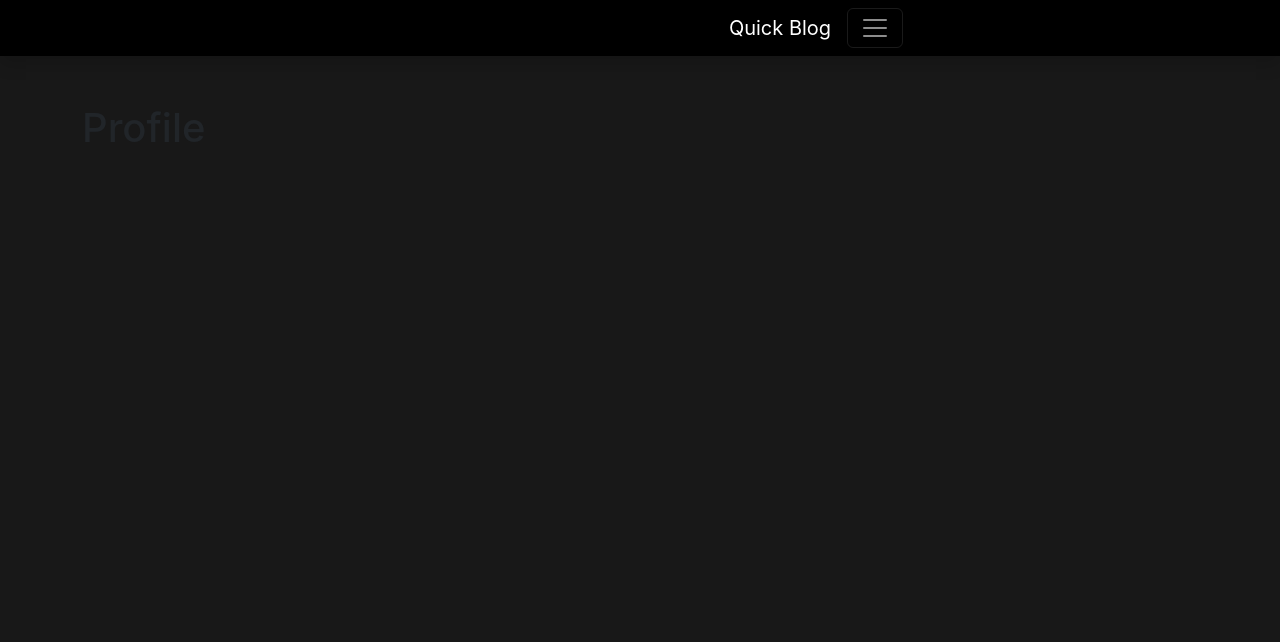
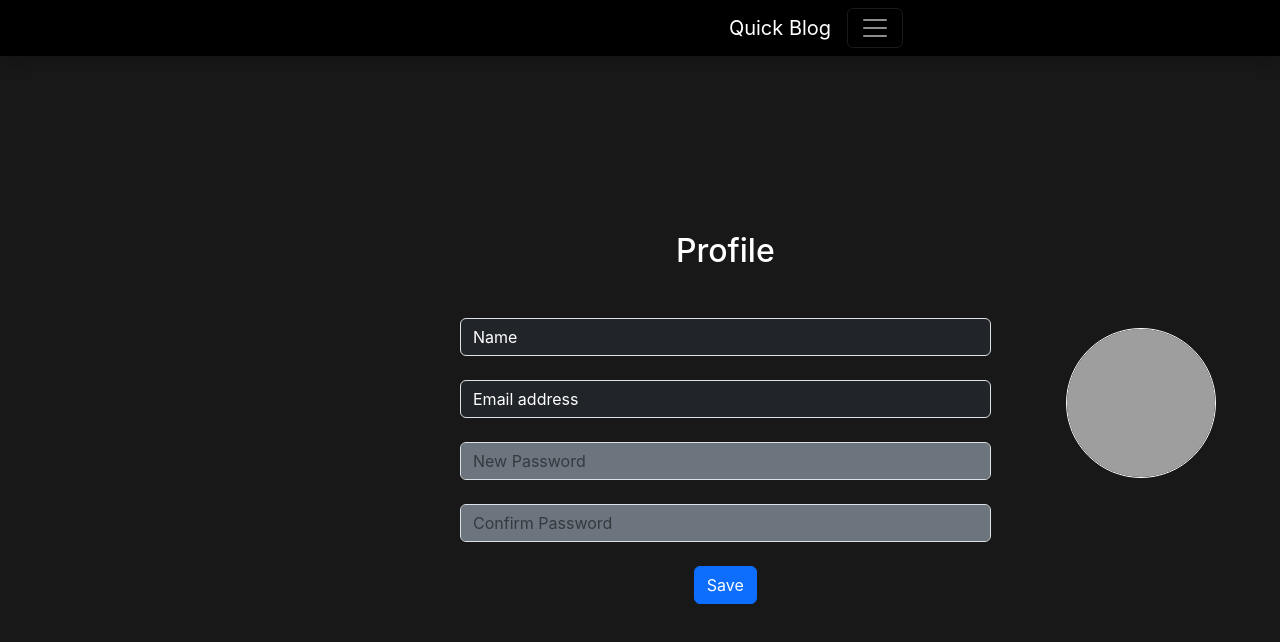
Before and after one commit to OGTutor/quick-blog, a React (Create React App) app in the folder client/: page /profile in a window 1280 px wide. Shown: the top 642 px of the page. Built offline with nearby package versions, Linux system fonts and the light colour scheme; grey boxes are pictures that could not be loaded.

Commit message:
Added user page and article management page

```diff
--- a/client/src/app/App.js
+++ b/client/src/app/App.js
@@ -2,7 +2,7 @@ import React from "react";
 import { Routes, Route } from "react-router-dom";
 
 import Home from "./layouts/home";
-import Articles from "./layouts/articles";
+import UserArticles from "./layouts/userArticles";
 import Profile from "./components/page/profile";
 import ArticlePage from "./components/page/article";
 
@@ -14,7 +14,7 @@ const App = () => {
             <Routes>
                 <Route path="/" element={<NavBar />}>
                     <Route index element={<Home />} />
-                    <Route path="articles" element={<Articles />} />
+                    <Route path="articles" element={<UserArticles />} />
                     <Route path="article/:id" element={<ArticlePage />} />
                     <Route path="profile" element={<Profile />} />
                 </Route>
--- a/client/src/app/api/fake.api/articles.api.js
+++ b/client/src/app/api/fake.api/articles.api.js
@@ -6,7 +6,7 @@ const articles = [
         content: "Lorem ipsum dolor gggg",
         title: "Lorem 1",
         description: "Lorem ipsum dolor",
-        themes: "Something themes!",
+        themes: ["Something themes!", "CSS", "HTML"],
         cover: "/images/fff.jpeg",
         created_at: Date.now()
     },
@@ -17,7 +17,7 @@ const articles = [
         content: "Lorem ipsum dolor and etc",
         title: "Lorem 2",
         description: "Lorem ipsum dolor",
-        themes: "Something themes",
+        themes: ["Something themes", "CSS", "HTML"],
         cover: "/images/fff.jpeg",
         created_at: Date.now()
     },
@@ -28,7 +28,7 @@ const articles = [
         content: "Lorem ipsum dolor and etc",
         title: "Lorem 3",
         description: "Lorem ipsum dolor",
-        themes: "Something themes",
+        themes: ["Something themes", "CSS", "HTML"],
         cover: "/images/fff.jpeg",
         created_at: Date.now()
     },
@@ -39,7 +39,7 @@ const articles = [
         content: "Lorem ipsum dolor and etc",
         title: "Lorem 4",
         description: "Lorem ipsum dolor",
-        themes: "Something themes",
+        themes: ["Something themes", "CSS", "HTML"],
         cover: "/images/fff.jpeg",
         created_at: Date.now()
     },
@@ -50,7 +50,7 @@ const articles = [
         content: "Lorem ipsum dolor and etc",
         title: "Lorem 5",
         description: "Lorem ipsum dolor",
-        themes: "Something themes",
+        themes: ["Something themes", "CSS", "HTML"],
         cover: "/images/fff.jpeg",
         created_at: Date.now()
     }
--- a/client/src/app/components/common/articles/article.jsx
+++ b/client/src/app/components/common/articles/article.jsx
@@ -13,10 +13,7 @@ const Article = ({
 }) => {
     return (
         <div key={id} className="d-flex justify-content-center">
-            <div
-                className="card mb-3 mt-3 bg-dark"
-                style={{ width: 70 + "rem" }}
-            >
+            <div className="card mb-3 mt-3 bg-dark" style={{ width: "70rem" }}>
                 <img src={cover} className="card-img-top" alt="cover" />
                 <div className="card-body">
                     <h5 className="card-title text-white">{title}</h5>
--- a/client/src/app/components/common/articles/randomArticles.jsx
+++ b/client/src/app/components/common/articles/randomArticles.jsx
@@ -11,10 +11,7 @@ const RandomArticles = () => {
     }, []);
 
     return (
-        <div
-            className="container text-center mt-4"
-            style={{ width: 72 + "rem" }}
-        >
+        <div className="container text-center mt-4" style={{ width: "72rem" }}>
             <div className="row">
                 {articles
                     ? articles.map((a) => (
--- a/client/src/app/components/page/article/articleCard.jsx
+++ b/client/src/app/components/page/article/articleCard.jsx
@@ -5,7 +5,7 @@ import { NavLink } from "react-router-dom";
 
 const ArticleCard = ({ article, randomArticles }) => {
     return (
-        <div className="card mb-3 mt-3 bg-dark" style={{ width: 70 + "rem" }}>
+        <div className="card mb-3 mt-3 bg-dark" style={{ width: "70rem" }}>
             <div className="card-body">
                 <div className="mb-2">
                     <NavLink
--- a/client/src/app/components/page/profile/profile.jsx
+++ b/client/src/app/components/page/profile/profile.jsx
@@ -1,10 +1,73 @@
 import React from "react";
+import UserCard from "../../ui/userCard";
 
 const Profile = () => {
     return (
-        <div className="container mt-5">
-            <h1>Profile</h1>
-        </div>
+        <>
+            <UserCard />
+            <div className="position-relative ms-profile mt-6">
+                <div className="container text-center">
+                    <div className="row">
+                        <div className="col-8">
+                            <h2 className="text-white">Profile</h2>
+                            <div className="mt-5">
+                                <form>
+                                    <div className="mb-4">
+                                        <input
+                                            type="name"
+                                            className="form-control bg-dark text-white"
+                                            value="Name"
+                                        />
+                                    </div>
+                                    <div className="mb-4">
+                                        <input
+                                            type="email"
+                                            className="form-control bg-dark text-white"
+                                            value="Email address"
+                                        />
+                                    </div>
+                                    <div className="mb-4">
+                                        <input
+                                            type="newPassword"
+                                            className="form-control bg-secondary text-white"
+                                            placeholder="New Password"
+                                            value=""
+                                        />
+                                    </div>
+                                    <div className="mb-4">
+                                        <input
+                                            type="confirmPassword"
+                                            className="form-control bg-secondary text-white"
+                                            placeholder="Confirm Password"
+                                            value=""
+                                        />
+                                    </div>
+                                    <button
+                                        type="submit"
+                                        className="btn btn-primary"
+                                    >
+                                        Save
+                                    </button>
+                                </form>
+                            </div>
+                        </div>
+                        <div className="col-4 mt-5">
+                            <img
+                                src={`https://avatars.dicebear.com/api/avataaars/${(
+                                    Math.random() + 1
+                                )
+                                    .toString(36)
+                                    .substring(7)}.svg`}
+                                className="rounded-circle border border-white bg-dark mt-5"
+                                width="150px"
+                                height="150px"
+                                alt="avatar"
+                            />
+                        </div>
+                    </div>
+                </div>
+            </div>
+        </>
     );
 };
 
--- a/client/src/app/components/ui/userCard.jsx
+++ b/client/src/app/components/ui/userCard.jsx
@@ -1,6 +1,12 @@
 import React from "react";
+import { useNavigate } from "react-router-dom";
 
 const UserCard = () => {
+    const navigate = useNavigate();
+
+    const handleGoToUserArticles = () => {
+        navigate(`/articles`);
+    };
     return (
         <div
             className="user-card position-fixed top-0 start-0"
@@ -83,7 +89,11 @@ const UserCard = () => {
                     </div>
                     <hr className="mb-5" />
                     <div className="d-grid gap-2 d-md-flex justify-content-center mb-5 me-2">
-                        <button type="button" className="btn btn-danger">
+                        <button
+                            type="button"
+                            className="btn btn-danger"
+                            onClick={handleGoToUserArticles}
+                        >
                             My articles
                         </button>
                         <button type="button" className="btn btn-primary">
--- a/client/src/app/layouts/articles.jsx
+++ /dev/null
@@ -1,11 +0,0 @@
-import React from "react";
-
-const Articles = () => {
-    return (
-        <div className="container mt-5">
-            <h1>Articles page</h1>
-        </div>
-    );
-};
-
-export default Articles;
--- /dev/null
+++ b/client/src/app/layouts/userArticles.jsx
@@ -0,0 +1,87 @@
+import React, { useEffect, useState } from "react";
+import UserCard from "../components/ui/userCard";
+
+import API from "../api";
+
+const UserArticles = () => {
+    const [articles, setArticles] = useState([]);
+
+    useEffect(() => {
+        API.articles.fetchAll().then((res) => setArticles(res));
+    }, []);
+
+    return (
+        <>
+            <UserCard />
+            <div className="position-relative ms-6 mt-5">
+                <div className="position-absolute top-0 start-50 translate-middle-x">
+                    <h3 className="text-white mb-5">My Articles</h3>
+                    {articles
+                        ? articles.map((a) => (
+                              <div
+                                  key={a._id}
+                                  className="card mb-3 bg-dark"
+                                  style={{ width: "70rem" }}
+                              >
+                                  <div className="row g-0">
+                                      <div className="col-md-4">
+                                          <img
+                                              src={a.cover}
+                                              className="img-fluid rounded-start"
+                                              alt="cover"
+                                              style={{
+                                                  width: "350px",
+                                                  height: "350px"
+                                              }}
+                                          />
+                                      </div>
+                                      <div className="col-md-8">
+                                          <div className="card-body">
+                                              <h4 className="card-title text-white mb-4">
+                                                  {a.title}
+                                              </h4>
+                                              <p className="card-text text-white">
+                                                  {a.description}
+                                              </p>
+                                              <div className="card-body d-flex flex-column align-items-center text-center position-relative border border-secondary border-2 rounded mb-3">
+                                                  <p className="card-text text-white">
+                                                      {a.content}
+                                                  </p>
+                                              </div>
+                                              <p className="card-text">
+                                                  {a.themes
+                                                      ? a.themes.map((t) => (
+                                                            <span
+                                                                key={t}
+                                                                className="text-muted font-monospace badge m-1 bg-info"
+                                                            >
+                                                                {t}
+                                                            </span>
+                                                        ))
+                                                      : ""}
+                                              </p>
+                                              <button
+                                                  type="button"
+                                                  className="btn btn-outline-warning me-2"
+                                              >
+                                                  Edit
+                                              </button>
+                                              <button
+                                                  type="button"
+                                                  className="btn btn-outline-danger"
+                                              >
+                                                  Delete
+                                              </button>
+                                          </div>
+                                      </div>
+                                  </div>
+                              </div>
+                          ))
+                        : ""}
+                </div>
+            </div>
+        </>
+    );
+};
+
+export default UserArticles;
--- a/client/src/index.scss
+++ b/client/src/index.scss
@@ -15,8 +15,14 @@ code {
         monospace;
 }
 
+.ms-profile {
+    margin-left: ($spacer * 28) !important;
+}
 .ms-6 {
     margin-left: ($spacer * 22) !important;
+}
+.mt-6 {
+    margin-top: ($spacer * 11) !important;
 }
 
 .myHr {
```
